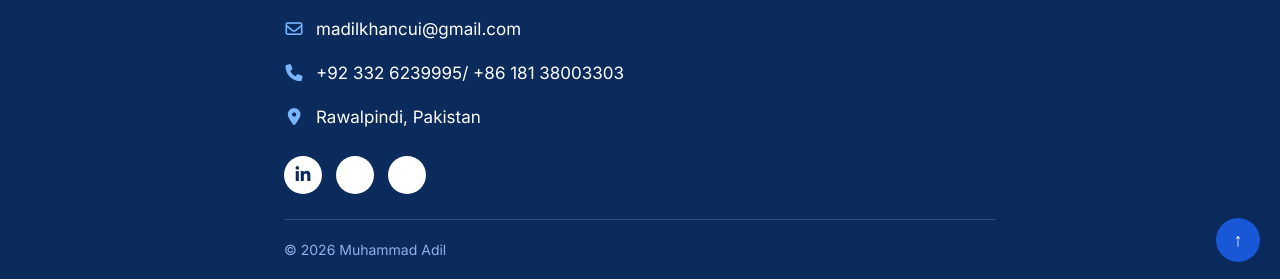
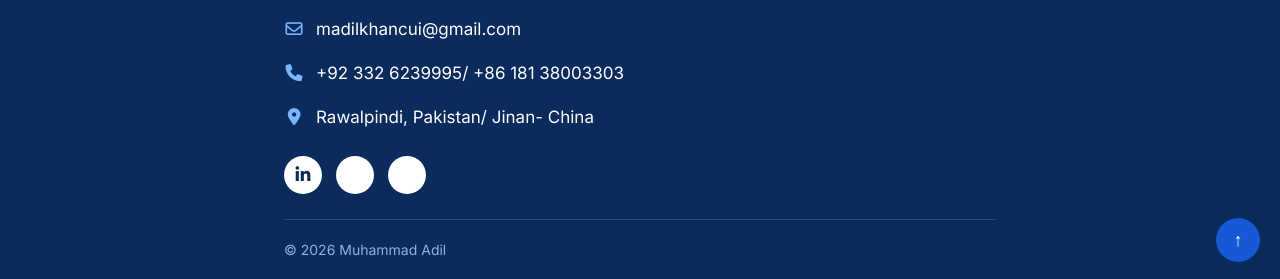
Before and after one commit to m-adilk/m-adilk.github.io, a Jekyll site: the page built from index.html, in a window 1280 px wide and 900 px high, scrolled down 4648 px. Shown: the part 618-897 px from the top of the window. Built offline with Jekyll 4.4.1, drawn with Linux system fonts in a browser that asks for light colours; a style sheet for code colours, icons or effects is not loaded.

Commit message:
Update _data/site.yml (via Pages CMS)

```diff
--- a/_data/site.yml
+++ b/_data/site.yml
@@ -12,7 +12,7 @@ bio: I am doing PhD in Computer Science and Technology in the School of
   Pattern Recognition and Healthcare Applications.
 email: madilkhancui@gmail.com
 phone: +92 332 6239995/ +86 181 38003303
-location: Rawalpindi, Pakistan
+location: Rawalpindi, Pakistan/ Jinan- China
 linkedin: https://www.linkedin.com/in/muhammadadil1496/
 researchgate: https://www.researchgate.net/profile/Muhammad-Adil-71
 orcid: https://orcid.org/0009-0009-4761-0109
```
